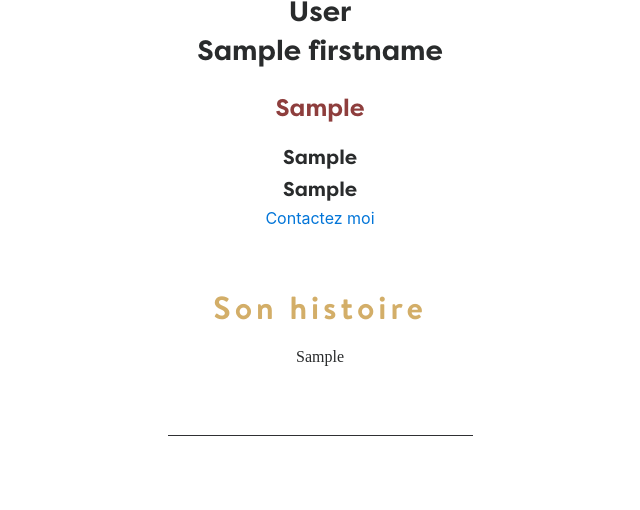
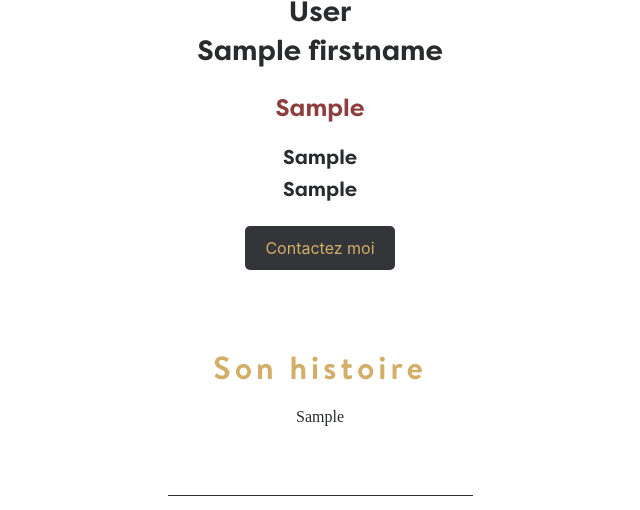
Before and after one commit to nekodemaker/project_vill_artisan, a PHP site: template views/artisan_profile.html.twig in a window 1280 px wide. Shown: the part 437-947 px from the top of the page, without its empty margins (305-945 px from the left). Run offline with PHP 8.4, Linux system fonts and the light colour scheme; the template is opened without the code that fills it: most values are stand-ins (such as "Sample title", 1, 10 or a date in 2020); grey boxes marked "Sample" are stand-in pictures; some libraries are stand-ins or nearby versions; some web fonts are replaced.

Commit message:
added style in crafter page

```diff
--- a/views/artisan_profile.html.twig
+++ b/views/artisan_profile.html.twig
@@ -16,7 +16,7 @@
                 <h4>{{crafter.crafter_job }}</h4>
                 <h5>{{crafter.crafter_adress}}</h5>
                 <h5>{{crafter.crafter_village}}</h5>
-                <a href="?action=startChat&id={{usercrafter.id}}">Contactez moi</a>
+                <a class="contact_crafter_button" href="?action=startChat&id={{usercrafter.id}}">Contactez moi</a>
             </div>
             <div class="content">
                 <h2>Son histoire</h2>
```
